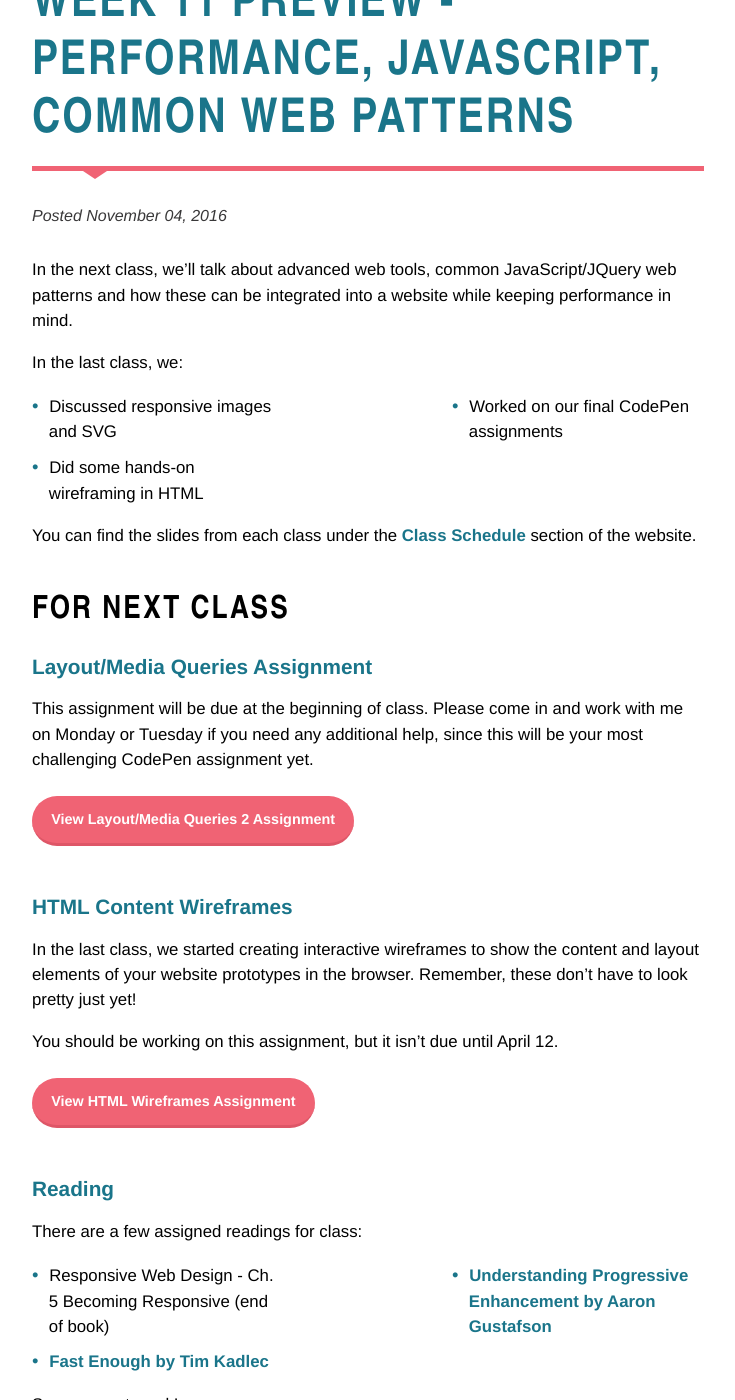
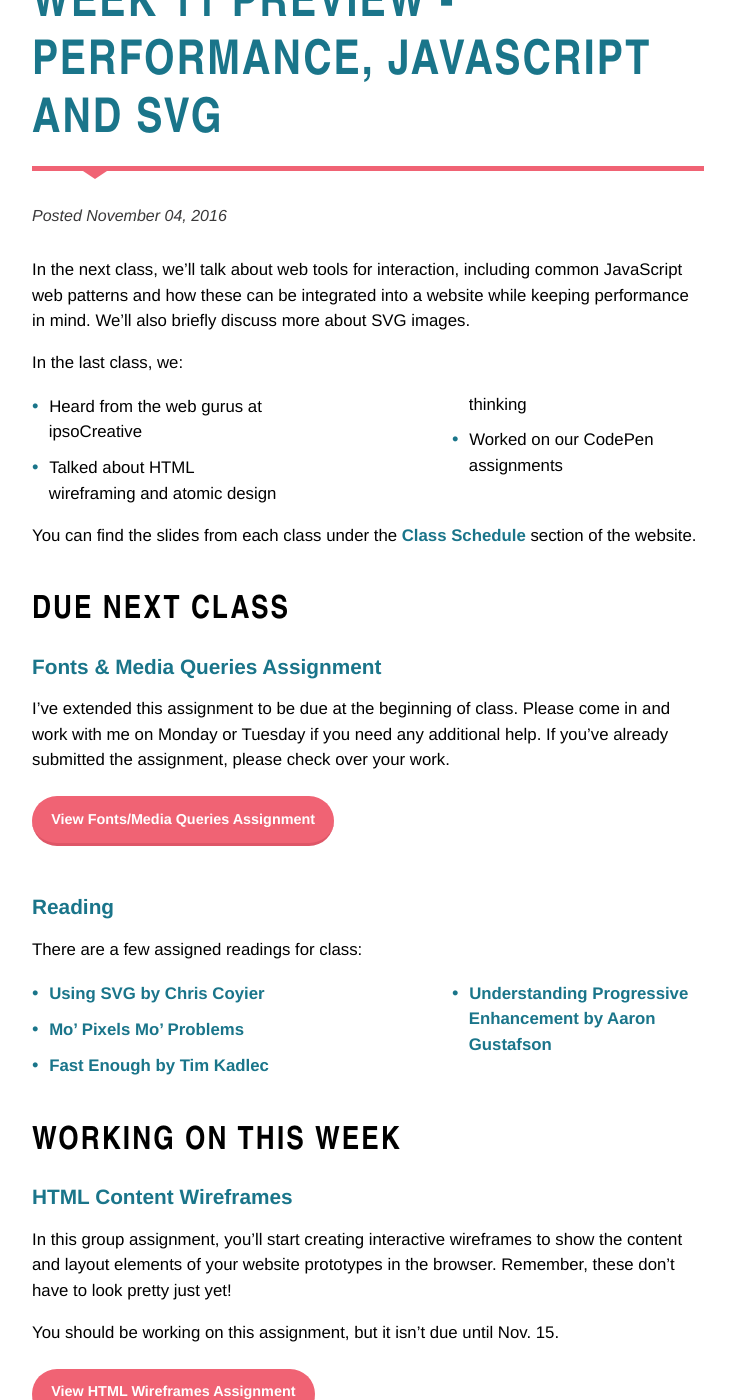
Before and after one commit to KentStateWeb/rwd, a Jekyll site: the page built from _posts/2016-11-04-week11-preview.md, in a window 1280 px wide and 1400 px high, scrolled down 203 px. Shown: the whole window, without its empty margins (272-1007 px from the left). Built offline with Jekyll 4.4.1, drawn with Linux system fonts in a browser that asks for light colours; some of the changed text lies outside the part shown.

Commit message:
Completed class 11 blog post

```diff
--- a/_posts/2016-11-04-week11-preview.md
+++ b/_posts/2016-11-04-week11-preview.md
@@ -1,43 +1,57 @@
 ---
 layout: post
-title: Week 11 Preview - Performance, JavaScript, Common Web Patterns
+title: Week 11 Preview - Performance, JavaScript and SVG
 category: blog
 published: true
 ---
 
-In the next class, we'll talk about advanced web tools, common JavaScript/JQuery web patterns and how these can be integrated into a website while keeping performance in mind.
+In the next class, we'll talk about web tools for interaction, including common JavaScript web patterns and how these can be integrated into a website while keeping performance in mind.  We'll also briefly discuss more about SVG images.
 
 In the last class, we:
 
-* Discussed responsive images and SVG
-* Did some hands-on wireframing in HTML
-* Worked on our final CodePen assignments
+* Heard from the web gurus at ipsoCreative
+* Talked about HTML wireframing and atomic design thinking
+* Worked on our CodePen assignments
 
 You can find the slides from each class under the [Class Schedule](http://rwdkent.com/class/schedule/) section of the website.
 
-## For Next Class
+## Due Next Class
 
-### Layout/Media Queries Assignment
+### Fonts & Media Queries Assignment
 
-This assignment will be due at the beginning of class.  Please come in and work with me on Monday or Tuesday if you need any additional help, since this will be your most challenging CodePen assignment yet.
+I've extended this assignment to be due at the beginning of class.  Please come in and work with me on Monday or Tuesday if you need any additional help.  If you've already submitted the assignment, please check over your work.
 
-<a href="http://rwdkent.com/class/assignments/layout2" class="button small">View Layout/Media Queries 2 Assignment</a>
-
-### HTML Content Wireframes
-
-In the last class, we started creating interactive wireframes to show the content and layout elements of your website prototypes in the browser.  Remember, these don't have to look pretty just yet!
-
-You should be working on this assignment, but it isn't due until April 12.
-
-<a href="http://rwdkent.com/class/assignments/wireframes" class="button small">View HTML Wireframes Assignment</a>
+<a href="http://rwdkent.com/class/assignments/layout" class="button small">View Fonts/Media Queries Assignment</a>
 
 ### Reading
 
 There are a few assigned readings for class:
 
-* Responsive Web Design - Ch. 5 Becoming Responsive (end of book)
+* [Using SVG by Chris Coyier](https://css-tricks.com/using-svg/)
+* [Mo' Pixels Mo' Problems](http://alistapart.com/article/mo-pixels-mo-problems)
 * [Fast Enough by Tim Kadlec](http://timkadlec.com/2014/01/fast-enough/)
 * [Understanding Progressive Enhancement by Aaron Gustafson](http://alistapart.com/article/understandingprogressiveenhancement)
 
+## Working On This Week
+
+### HTML Content Wireframes
+
+In this group assignment, you'll start creating interactive wireframes to show the content and layout elements of your website prototypes in the browser.  Remember, these don't have to look pretty just yet!
+
+You should be working on this assignment, but it isn't due until Nov. 15.
+
+<a href="http://rwdkent.com/class/assignments/wireframes" class="button small">View HTML Wireframes Assignment</a>
+
+### Boxes and Layout
+
+This is your final CodePen assignment and it is all about laying out elements using flexbox.
+
+You should be working on this assignment, but it isn't due until Nov. 15.
+
+<a href="http://rwdkent.com/class/assignments/layout2" class="button small">View Boxes and Layout Assignment</a>
+
+## Extras
+
+
 
 See you next week!
```
Also changed, not shown: _classes/11.md (+1 -1 lines), _classes/14.md (+1 -1 lines), 6 other files.
